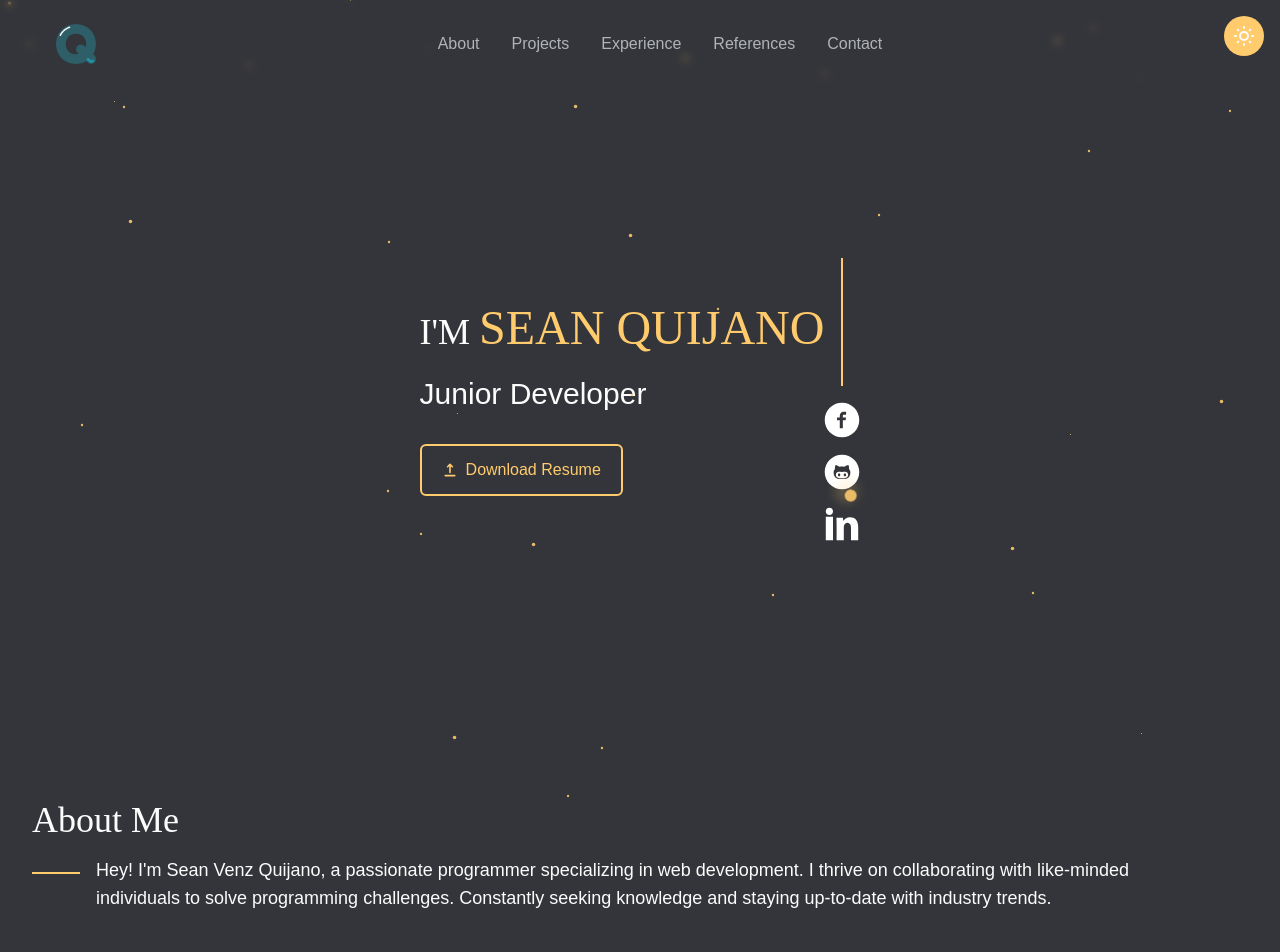
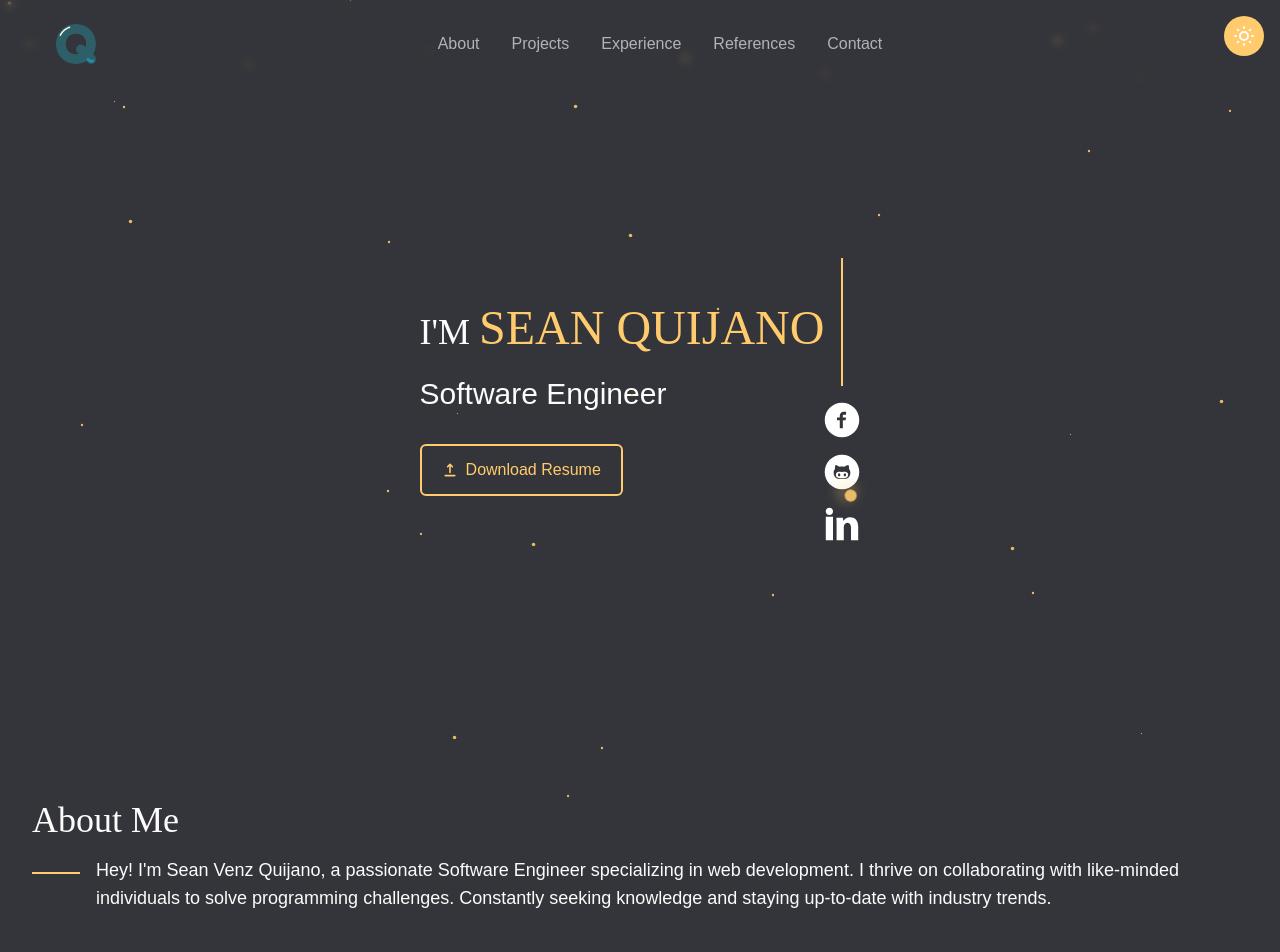
Before and after one commit to SeanVenz/seanvcq, a React (Create React App) app: page / in a window 1280 px wide. Shown: the top 952 px of the page. Built offline with nearby package versions, Linux system fonts and the light colour scheme.

Commit message:
change desc

```diff
--- a/src/components/Home.js
+++ b/src/components/Home.js
@@ -69,7 +69,7 @@ function Home() {
                         className='text-light-main text-center sm:text-left dark:text-main text-3xl font-secondary'
                         variants={itemVariants}
                     >
-                        Junior Developer
+                        Software Engineer
                     </motion.p>
                     <motion.a
                         href={resume}
--- a/src/constants/constant.js
+++ b/src/constants/constant.js
@@ -47,7 +47,7 @@ export const socialLinks = [
 ]
 
 export const about = [
-    { header: 'About Me', text: `Hey! I'm Sean Venz Quijano, a passionate programmer specializing in web development. I thrive on collaborating with like-minded individuals to solve programming challenges. Constantly seeking knowledge and staying up-to-date with industry trends.` },
+    { header: 'About Me', text: `Hey! I'm Sean Venz Quijano, a passionate Software Engineer specializing in web development. I thrive on collaborating with like-minded individuals to solve programming challenges. Constantly seeking knowledge and staying up-to-date with industry trends.` },
 ]
 
 export const skillsData = [
```
